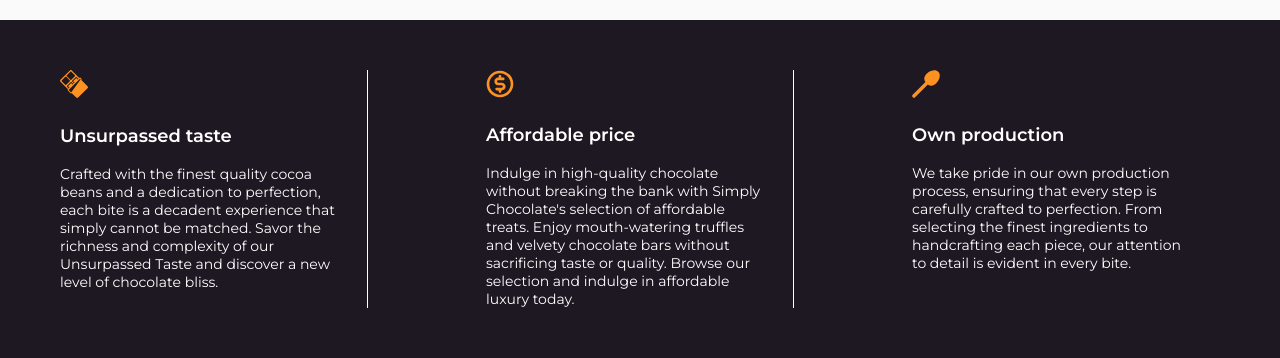
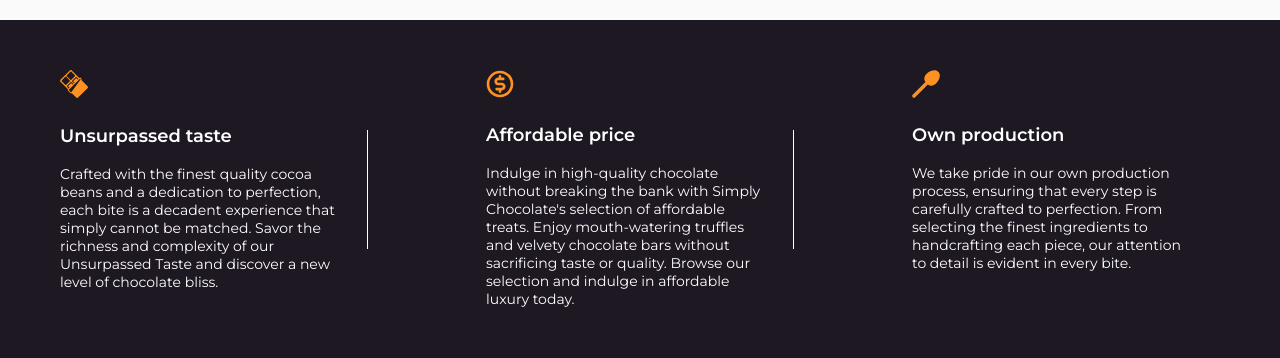
Before and after one commit to whatislove-zh/chocolate-landing, a React (Create React App) app: page / in a window 1280 px wide. Shown: the part 710-1068 px from the top of the page. Built offline with nearby package versions, Linux system fonts and the light colour scheme.

Commit message:
fix: change border to after

```diff
--- a/src/components/benefits/_benefits.scss
+++ b/src/components/benefits/_benefits.scss
@@ -15,9 +15,23 @@
     width: 308px;
     margin-bottom: 20px;
     padding-right: 28px;
-    border-right: 1px solid $white-color;
+    position: relative;
+
+    &:nth-child(n) {
+      &::after {
+        content: "";
+        position: absolute;
+        top: 25%;
+        right: 0;
+        width: 1px;
+        background: white;
+        height: 50%;
+      }
+    }
     &:last-child {
-      border: none;
+      &::after {
+        content: none;
+      }
     }
   }
 
```
